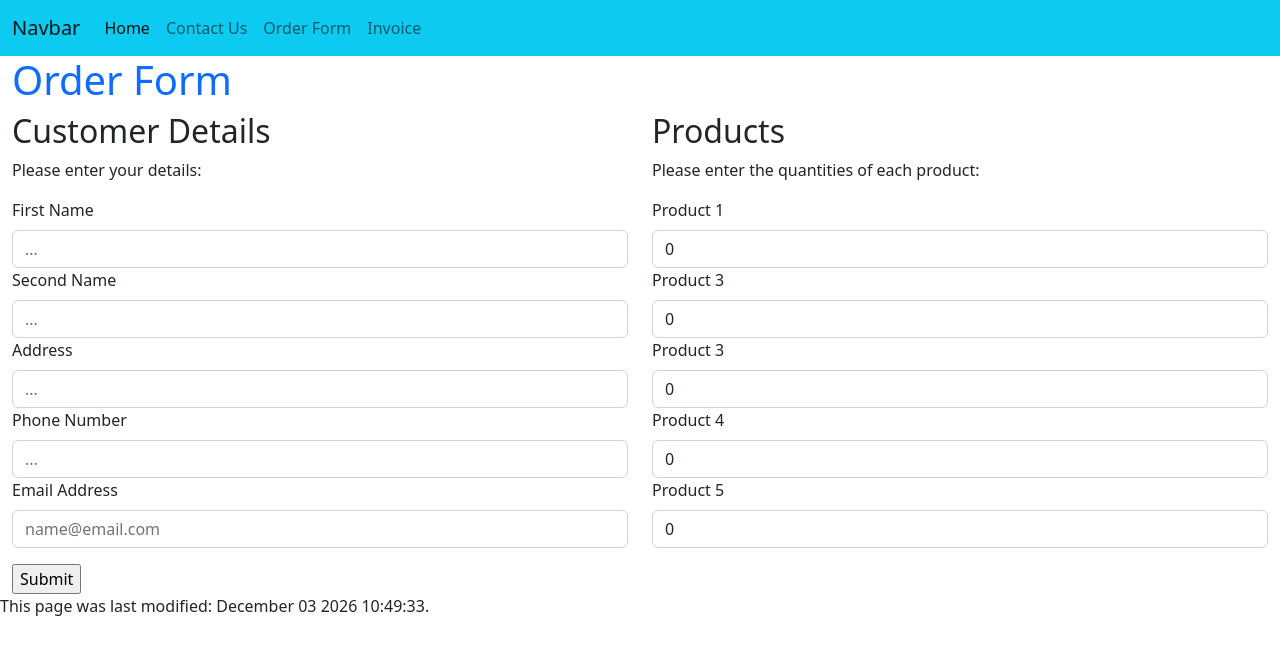
After one commit to RyanCather/SDF-PHP2023, a PHP site: page /orderForm.php in a window 1280 px wide. The commit adds this page. Shown: the top 655 px of the page. Run offline with PHP 8.4, Linux system fonts and the light colour scheme.

Commit message:
order form and invoice system

```diff
--- /dev/null
+++ b/orderForm.php
@@ -0,0 +1,88 @@
+<?php include "template.php" ?>
+<title>Order Form</title>
+<body>
+
+<div class="container-fluid">
+    <h1 class="text-primary">Order Form</h1>
+    <form action="<?php echo htmlspecialchars($_SERVER["PHP_SELF"]); ?>" method="post">
+        <div class="mb-3">
+            <div class="row">
+                <!--Customer Details-->
+
+                <div class="col-md-6">
+                    <h2>Customer Details</h2>
+                    <p>Please enter your details:</p>
+                    <label for="customerNameFirst" class="form-label">First Name</label>
+                    <input class="form-control" id="customerNameFirst" name="customerNameFirst"
+                           placeholder="...">
+                    <label for="customerNameSecond" class="form-label">Second Name</label>
+                    <input class="form-control" id="customerNameSecond" name="customerNameSecond"
+                           placeholder="...">
+                    <label for="customerAddress" class="form-label">Address</label>
+                    <input class="form-control" id="customerAddress" name="customerAddress"
+                           placeholder="...">
+                    <label for="customerPhone" class="form-label">Phone Number</label>
+                    <input class="form-control" id="customerPhone" name="customerPhone"
+                           placeholder="...">
+                    <label for="customerEmail" class="form-label">Email Address</label>
+                    <input type="email" class="form-control" id="customerEmail" name="customerEmail"
+                           placeholder="name@email.com">
+
+                </div>
+                <div class="col-md-6">
+                    <h2>Products</h2>
+                    <!--Product List-->
+                    <p>Please enter the quantities of each product:</p>
+                    <label for="orderProduct1" class="form-label">Product 1</label>
+                    <input type="number" class="form-control" id="orderProduct1" name="orderProduct1"
+                           value="0">
+                    <label for="orderProduct2" class="form-label">Product 3</label>
+                    <input type="number" class="form-control" id="orderProduct2" name="orderProduct2"
+                           value="0">
+                    <label for="orderProduct3" class="form-label">Product 3</label>
+                    <input type="number" class="form-control" id="orderProduct3" name="orderProduct3"
+                           value="0">
+                    <label for="orderProduct4" class="form-label">Product 4</label>
+                    <input type="number" class="form-control" id="orderProduct4" name="orderProduct4"
+                           value="0">
+                    <label for="orderProduct5" class="form-label">Product 5</label>
+                    <input type="number" class="form-control" id="orderProduct5" name="orderProduct5"
+                           value="0">
+
+                </div>
+            </div>
+        </div>
+        <input type="submit" name="formSubmit" value="Submit">
+    </form>
+</div>
+
+<?php
+
+if ($_SERVER["REQUEST_METHOD"] == "POST") {
+    // Customer Details
+    $cusNameFirst = sanitiseData($_POST['customerNameFirst']);
+    $cusNameSecond = sanitiseData($_POST['customerNameSecond']);
+    $cusAddress = sanitiseData($_POST['customerAddress']);
+    $cusEmail = sanitiseData($_POST['customerEmail']);
+    $cusPhone = sanitiseData($_POST['customerPhone']);
+
+    // Product Quantities
+    $prodQuantity1 = sanitiseData($_POST['orderProduct1']);
+    $prodQuantity2 = sanitiseData($_POST['orderProduct2']);
+    $prodQuantity3 = sanitiseData($_POST['orderProduct3']);
+    $prodQuantity4 = sanitiseData($_POST['orderProduct4']);
+    $prodQuantity5 = sanitiseData($_POST['orderProduct5']);
+
+
+    $csvFile = fopen("orders.csv", "a");
+// Write the string to the end of the file.
+    fwrite($csvFile, $cusNameFirst . "," . $cusNameSecond . "," . $cusAddress . "," . $cusEmail . "," . $cusPhone . "," . $prodQuantity1 . "," . $prodQuantity2 . "," . $prodQuantity3 . "," . $prodQuantity4 . "," . $prodQuantity5 . "," . "\n");
+// Close the connection to the file.
+    fclose($csvFile);
+}
+?>
+
+<?php echo footer() ?>
+</body>
+<script src="js/bootstrap.bundle.min.js"></script>
+</html>
--- /dev/null
+++ b/orders.csv
@@ -0,0 +1,5 @@
+
+
+
+
+Ryan,Cather,123 Fake St,adsf@ada.com,23423,7,6,0,89,1,
--- a/template.php
+++ b/template.php
@@ -6,10 +6,11 @@
     <link href="css/bootstrap.min.css" rel="stylesheet">
 </head>
 
-<nav class="navbar navbar-expand-lg bg-body-tertiary">
+<nav class="navbar navbar-expand-sm bg-info">
     <div class="container-fluid">
         <a class="navbar-brand" href="#">Navbar</a>
-    <button class="navbar-toggler" type="button" data-bs-toggle="collapse" data-bs-target="#navbarSupportedContent" aria-controls="navbarSupportedContent" aria-expanded="false" aria-label="Toggle navigation">
+        <button class="navbar-toggler" type="button" data-bs-toggle="collapse" data-bs-target="#navbarSupportedContent"
+                aria-controls="navbarSupportedContent" aria-expanded="false" aria-label="Toggle navigation">
             <span class="navbar-toggler-icon"></span>
         </button>
         <div class="collapse navbar-collapse" id="navbarSupportedContent">
@@ -19,6 +20,12 @@
                 </li>
                 <li class="nav-item">
                     <a class="nav-link" href="contact.php">Contact Us</a>
+                </li>
+                <li class="nav-item">
+                    <a class="nav-link" href="orderForm.php">Order Form</a>
+                </li>
+                 <li class="nav-item">
+                    <a class="nav-link" href="invoice.php">Invoice</a>
                 </li>
             </ul>
         </div>
```
Also changed, not shown: invoice.php (added, +132 -0 lines). Lines whose indentation alone changed are shown as unchanged.
